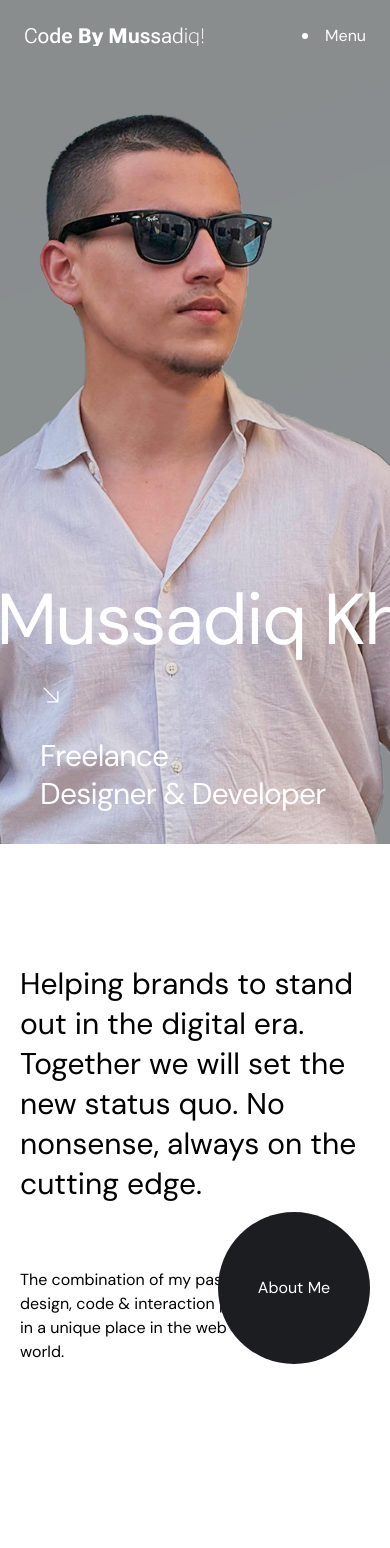
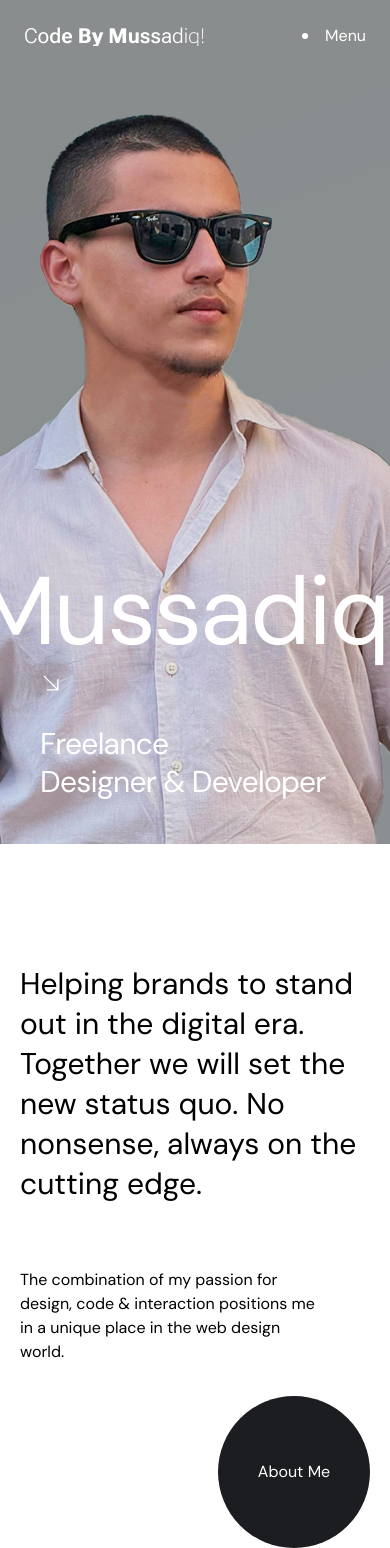
Before and after one commit to mussadiqkhan6886/portfolionew, a Next.js app: page / in a window 390 px wide. Before the commit the page ends 1444 px from the top, so only its background shows below. Built offline with nearby package versions, Linux system fonts and the light colour scheme.

Commit message:
fixed design resp bug

```diff
--- a/components/ui/HeroLoopName.tsx
+++ b/components/ui/HeroLoopName.tsx
@@ -144,9 +144,9 @@ export const ScrollVelocity: React.FC<ScrollVelocityProps> = ({
     }
 
     return (
-      <div className={`${parallaxClassName} absolute bottom-46 sm:bottom-24 `} style={parallaxStyle}>
+      <div className={`${parallaxClassName} absolute bottom-48 sm:bottom-24 `} style={parallaxStyle}>
         <motion.div
-          className={`${scrollerClassName} flex whitespace-nowrap text-center text-white tracking-[-0.02em] text-7xl min-[460px]:text-9xl sm:text-[12rem] leading-[5rem]`}
+          className={`${scrollerClassName} flex whitespace-nowrap text-center text-white tracking-[-0.02em] text-8xl min-[460px]:text-9xl sm:text-[12rem] leading-[5rem]`}
           style={{ x, ...scrollerStyle }}
         >
           {spans}
--- a/sections/About.tsx
+++ b/sections/About.tsx
@@ -4,7 +4,7 @@ import React from 'react'
 
 const About = () => {
   return (
-    <section className="bg-white flex flex-col md:flex-row justify-between gap-16 max-w-275 mx-auto px-5 pt-30 md:pt-40 pb-20">
+    <section className="bg-white flex flex-col lg:flex-row justify-between gap-16 max-w-275 mx-auto px-5 pt-30 md:pt-40 lg:pb-20">
       <article className="max-w-2xl">
         <p className="text-3xl leading-10">
           Helping brands to stand out in the digital era. Together we will set
@@ -12,7 +12,7 @@ const About = () => {
         </p>
       </article>
 
-      <div className="flex relative flex-row md:flex-col gap-5 md:gap-18 md:h-80">
+      <div className="flex relative flex-row lg:flex-col gap-5 md:gap-18 h-70 sm:h-80 ">
         <article className="max-w-xs pr-3 md:pr-10">
           <p>
             The combination of my passion for design, code & interaction
@@ -20,7 +20,7 @@ const About = () => {
           </p>
         </article>
 
-        <Link className="absolute right-0 md:left-0 bottom-0" href="/about">
+        <Link className="absolute right-0 md:right-20 bottom-0 md:bottom-30 lg:left-0 lg:bottom-0" href="/about">
           <MagnetText
             text="About Me"
             mobile={false}
--- a/sections/Hero.tsx
+++ b/sections/Hero.tsx
@@ -19,7 +19,7 @@ const Hero = () => {
             </div>
           </div>
         </div>
-        <div className="flex flex-col ml-10 mb-16 h-full justify-between pr-4 md:pr-22">
+        <div className="flex flex-col ml-10 mb-22 h-full justify-between pr-4 md:pr-22">
           <HiArrowDownRight size={22} color='white' />
           <h2 className="text-white text-3xl sm:text-[32px] leading-tight tracking-tight">Freelance <br /> Designer & Developer</h2>
         </div>
```
